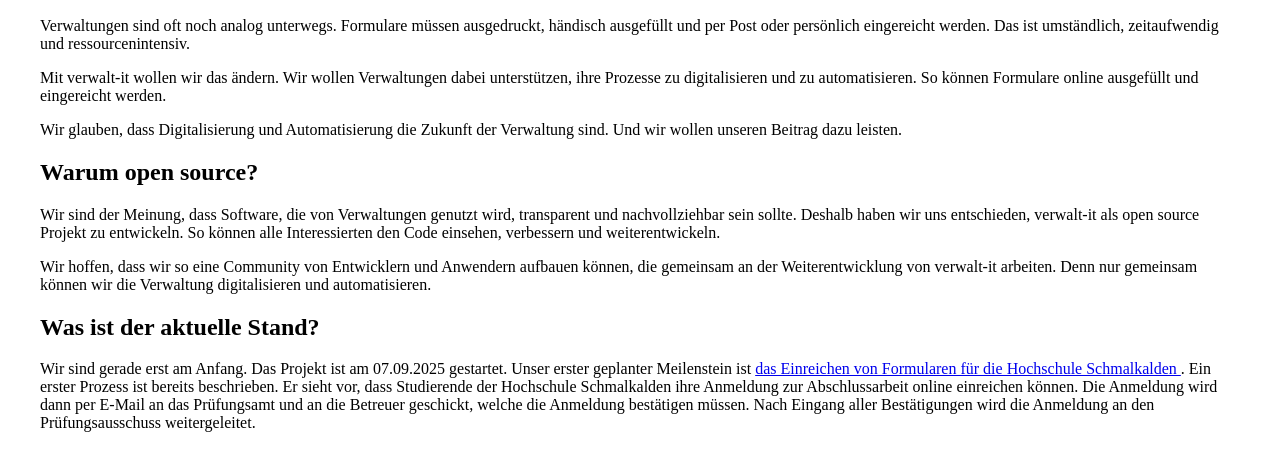
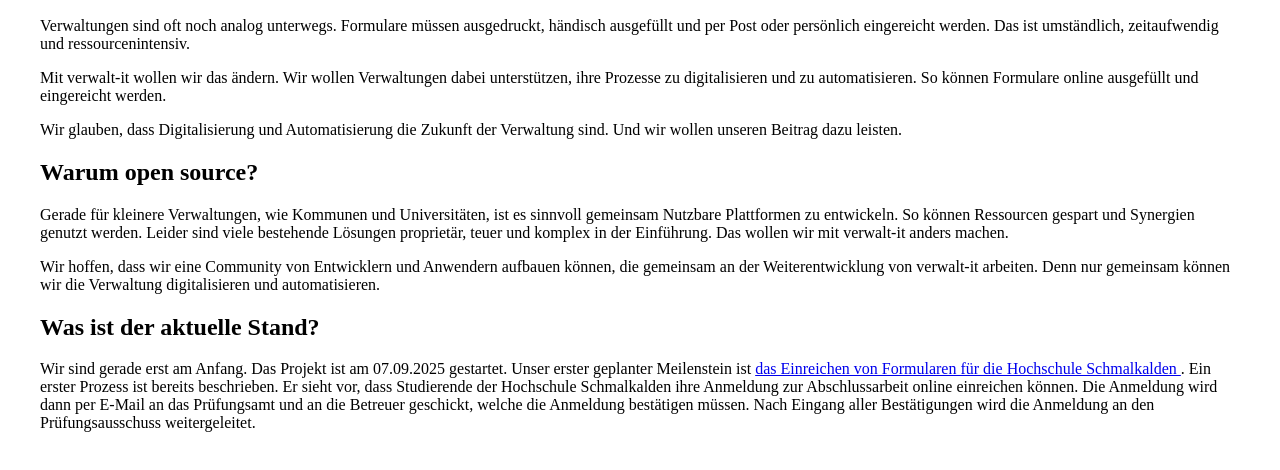
Before and after one commit to falktan/verwalt-it, a website: page public/index.html in a window 1280 px wide. Shown: the part 326-796 px from the top of the page. Drawn offline with nearby package versions, Linux system fonts and the light colour scheme.

Commit message:
Minor change in wording

```diff
--- a/public/index.html
+++ b/public/index.html
@@ -28,12 +28,13 @@
 
       <h2>Warum open source?</h2>
 
-      <p>Wir sind der Meinung, dass Software, die von Verwaltungen genutzt wird, transparent und nachvollziehbar sein sollte.
-        Deshalb haben wir uns entschieden, verwalt-it als open source Projekt zu entwickeln.
-        So können alle Interessierten den Code einsehen, verbessern und weiterentwickeln.
+      <p>
+        Gerade für kleinere Verwaltungen, wie Kommunen und Universitäten, ist es sinnvoll gemeinsam Nutzbare Plattformen zu
+        entwickeln. So können Ressourcen gespart und Synergien genutzt werden. Leider sind viele bestehende Lösungen
+        proprietär, teuer und komplex in der Einführung. Das wollen wir mit verwalt-it anders machen.
       </p>
       <p>
-        Wir hoffen, dass wir so eine Community von Entwicklern und Anwendern aufbauen können, die gemeinsam an der
+        Wir hoffen, dass wir eine Community von Entwicklern und Anwendern aufbauen können, die gemeinsam an der
         Weiterentwicklung von verwalt-it arbeiten. Denn nur gemeinsam können wir die Verwaltung digitalisieren und automatisieren.
       </p>
 
```
